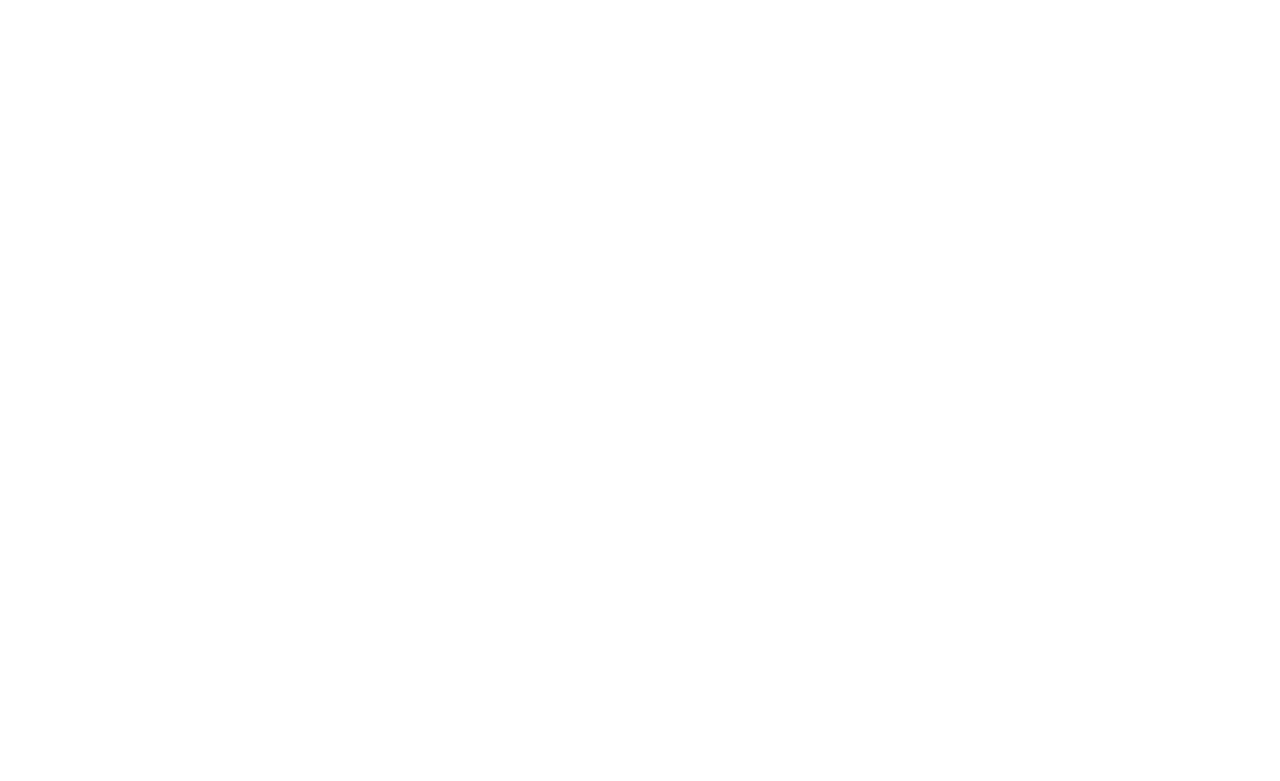
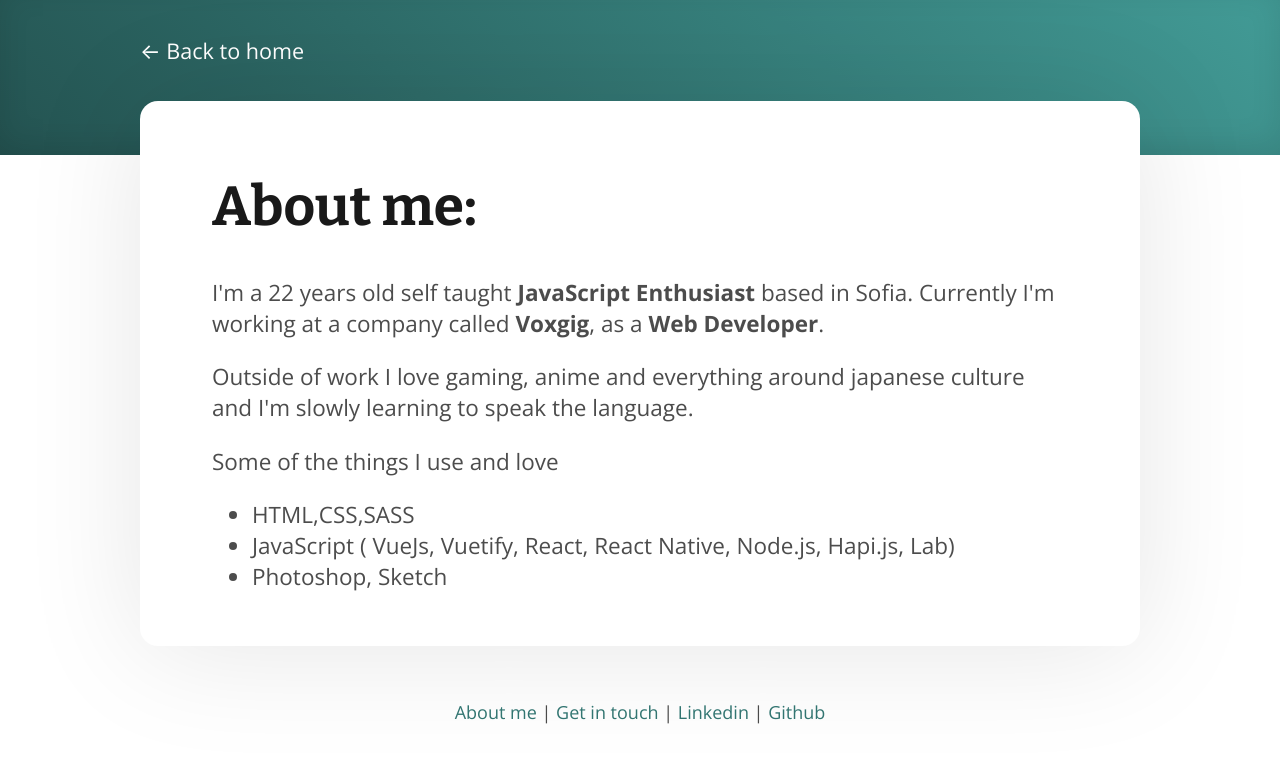
Before and after one commit to terziev1/blog, a Gatsby site: page /about in a window 1280 px wide. Before the commit this address had no page. Built offline with nearby package versions, Linux system fonts and the light colour scheme; Gatsby itself is replaced by a stand-in of ours; some packages are replaced by stand-ins of ours.

Commit message:
added about me page

```diff
--- a/blog/2019-09-20/index.mdx
+++ b/blog/2019-09-20/index.mdx
@@ -1,6 +1,6 @@
 ---
 date: "2019-09-20"
-title: "Markdown Cheatsheet"
+title: "My Markdown Cheatsheet"
 categories:
   - General
 ---
--- a/src/components/Layout.js
+++ b/src/components/Layout.js
@@ -208,7 +208,7 @@
         <GlobalStyle />
         {children}
         <Footer>
-          <Link to="contact"> Get in touch</Link> | <a href="https://www.linkedin.com/in/kostadin-terziev/" target="_blank" rel="noopener noreferrer">Linkedin</a> | <a href="https://github.com/terziev1" target="_blank" rel="noopener noreferrer">Github</a>
+          <Link to="/about">About me</Link> | <Link to="contact"> Get in touch</Link> | <a href="https://www.linkedin.com/in/kostadin-terziev/" target="_blank" rel="noopener noreferrer">Linkedin</a> | <a href="https://github.com/terziev1" target="_blank" rel="noopener noreferrer">Github</a>
         </Footer>
       </>
     </ThemeProvider>
--- /dev/null
+++ b/src/pages/about.js
@@ -0,0 +1,52 @@
+/* eslint jsx-a11y/label-has-for:0 */
+
+import React from 'react'
+import Helmet from 'react-helmet'
+import { Link } from 'gatsby'
+import styled from 'styled-components'
+import { Layout, Wrapper, Header } from '../components'
+
+import config from '../../config'
+
+const Content = styled.div`
+  grid-column: 2;
+  box-shadow: 0 4px 120px rgba(0, 0, 0, 0.1);
+  border-radius: 1rem;
+  padding: 2rem 4rem;
+  background-color: ${props => props.theme.colors.bg};
+  z-index: 9000;
+  margin-top: -3rem;
+  @media (max-width: ${props => props.theme.breakpoints.tablet}) {
+    padding: 3rem 3rem;
+  }
+  @media (max-width: ${props => props.theme.breakpoints.phone}) {
+    padding: 2rem 1.5rem;
+  }
+  p,li{
+      font-size:1.25em
+  }
+`
+
+const About = () => (
+  <Layout>
+    <Wrapper>
+      <Helmet title={`About | ${config.siteTitle}`} />
+      <Header>
+        <Link to="/">&larr; Back to home</Link>
+      </Header>
+      <Content>
+        <h1>About me:</h1>
+        <p>I'm a 22 years old self taught <b>JavaScript Enthusiast</b> based in Sofia. Currently I'm working at a company called <b>Voxgig</b>, as a <b>Web Developer</b>. </p>
+        <p>Outside of work I love gaming, anime and everything around japanese culture and I'm slowly learning to speak the language.</p>
+        <p>Some of the things I use and love</p>
+        <ul>
+            <li>HTML,CSS,SASS</li>
+            <li>JavaScript ( VueJs, Vuetify, React, React Native, Node.js, Hapi.js, Lab)</li>
+            <li>Photoshop, Sketch</li>
+        </ul>
+      </Content>
+    </Wrapper>
+  </Layout>
+)
+
+export default About
--- a/src/pages/index.js
+++ b/src/pages/index.js
@@ -53,6 +53,7 @@
         <p>
           I&apos;m Kostadin Terziev, a Software Developer.
         </p>
+
         <Link to="/contact">
           <Button big>
             <svg width="1792" height="1792" viewBox="0 0 1792 1792" xmlns="http://www.w3.org/2000/svg">
```
Also changed, not shown: blog-archive/2019-09-21/index.mdx (renamed from blog/2019-09-21/index.mdx).
